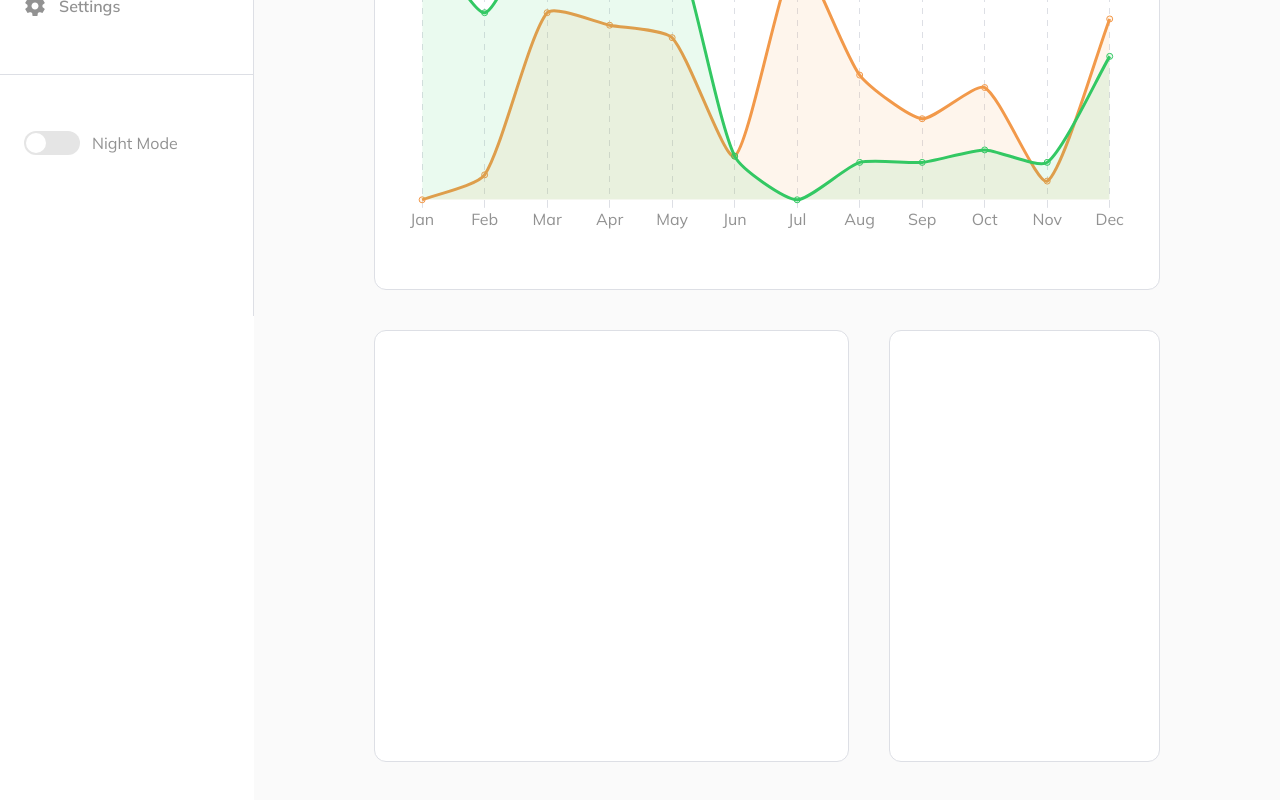
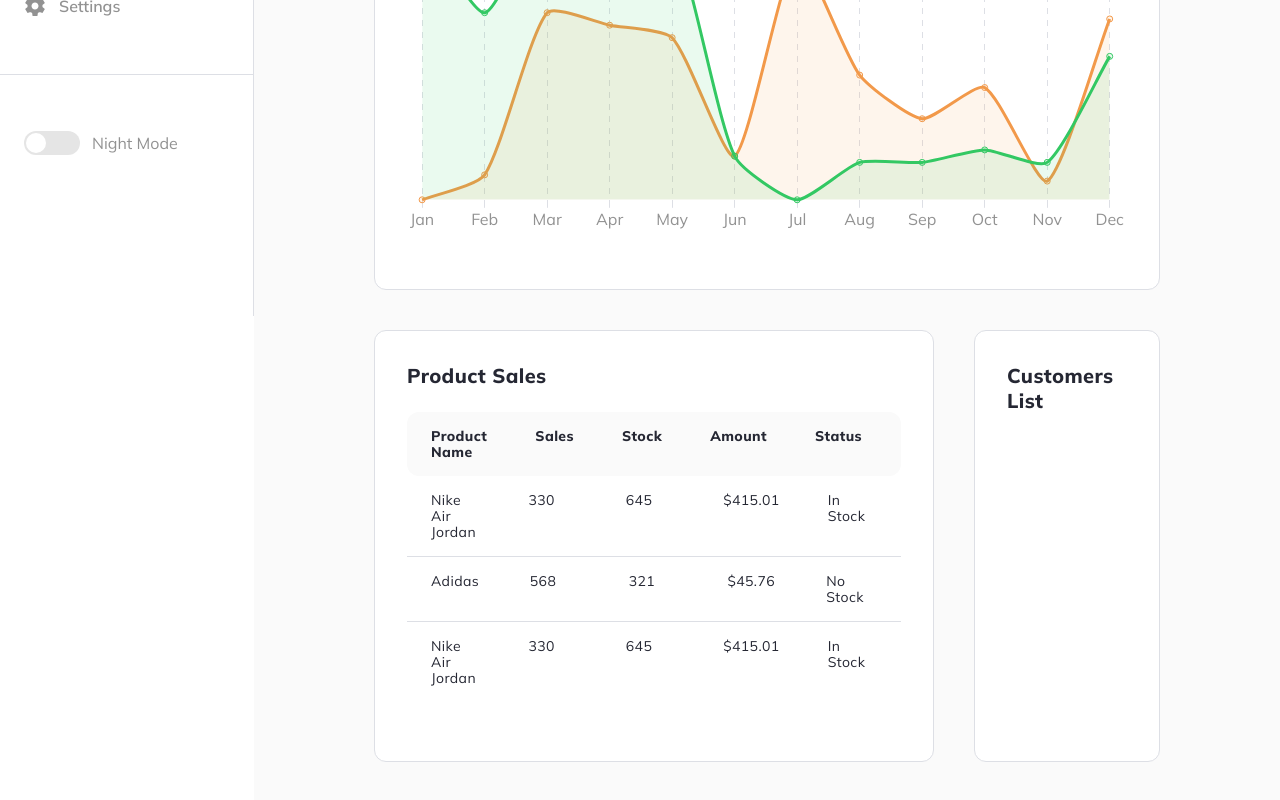
Before and after one commit to kyle4real/mestore-react-ui, a React (Create React App) app: page / in a window 1280 px wide. Shown: the part 484-1284 px from the top of the page. Built offline with nearby package versions, Linux system fonts and the light colour scheme.

Commit message:
Sales table and custom scrollbar.

```diff
--- a/src/App.js
+++ b/src/App.js
@@ -1,9 +1,7 @@
-import Home from './pages/Home';
+import Home from "./pages/Home";
 
 function App() {
-  return (
-    <Home />
-  );
+    return <Home />;
 }
 
 export default App;
--- a/src/components/Dashboard/CustomersList/CustomersList.js
+++ b/src/components/Dashboard/CustomersList/CustomersList.js
@@ -6,7 +6,15 @@ import classes from "./CustomersList.module.scss";
 const CustomersList = () => {
     const uiCtx = useContext(UiContext);
     const themeClass = uiCtx.theme === "light" ? classes.light__mode : classes.dark__mode;
-    return <div className={`${classes.customerslist} ${themeClass}`}></div>;
+    return (
+        <div className={`${classes.customerslist} ${themeClass}`}>
+            <div className={classes.customerslist__header}>
+                <h2 className={`${classes.customerslist__header__title} ${themeClass}`}>
+                    Customers List
+                </h2>
+            </div>
+        </div>
+    );
 };
 
 export default CustomersList;
--- a/src/components/Dashboard/CustomersList/CustomersList.module.scss
+++ b/src/components/Dashboard/CustomersList/CustomersList.module.scss
@@ -16,4 +16,23 @@
         background: $lightBlack;
         border: 1px solid $dividerLine;
     }
+
+    &__header {
+        display: flex;
+        margin-bottom: 24px;
+
+        &__title {
+            font-size: 20px;
+            font-weight: 700;
+            letter-spacing: $letterSpacing;
+            line-height: 25px;
+
+            &.light__mode {
+                color: $black;
+            }
+            &.dark__mode {
+                color: $white;
+            }
+        }
+    }
 }
--- a/src/components/Dashboard/Dashboard.module.scss
+++ b/src/components/Dashboard/Dashboard.module.scss
@@ -3,8 +3,7 @@
 .dashboard__container {
     margin-left: $AppBarWidth;
     width: calc(100% - 15.875rem);
-    height: 100%;
-
+    height: 1286px;
     padding: 40px 120px;
 
     &.light__mode {
--- a/src/components/Dashboard/ProductSales/ProductSales.js
+++ b/src/components/Dashboard/ProductSales/ProductSales.js
@@ -2,11 +2,21 @@ import React, { useContext } from "react";
 import UiContext from "../../../store/ui-context";
 
 import classes from "./ProductSales.module.scss";
+import SalesTable from "./SalesTable/SalesTable";
 
 const ProductSales = () => {
     const uiCtx = useContext(UiContext);
     const themeClass = uiCtx.theme === "light" ? classes.light__mode : classes.dark__mode;
-    return <div className={`${classes.productsales} ${themeClass}`}></div>;
+    return (
+        <div className={`${classes.productsales} ${themeClass}`}>
+            <div className={classes.productsales__header}>
+                <h2 className={`${classes.productsales__header__title} ${themeClass}`}>
+                    Product Sales
+                </h2>
+            </div>
+            <SalesTable />
+        </div>
+    );
 };
 
 export default ProductSales;
--- a/src/components/Dashboard/ProductSales/ProductSales.module.scss
+++ b/src/components/Dashboard/ProductSales/ProductSales.module.scss
@@ -16,4 +16,23 @@
         background: $lightBlack;
         border: 1px solid $dividerLine;
     }
+
+    &__header {
+        display: flex;
+        margin-bottom: 24px;
+
+        &__title {
+            font-size: 20px;
+            font-weight: 700;
+            letter-spacing: $letterSpacing;
+            line-height: 25px;
+
+            &.light__mode {
+                color: $black;
+            }
+            &.dark__mode {
+                color: $white;
+            }
+        }
+    }
 }
--- /dev/null
+++ b/src/components/Dashboard/ProductSales/SalesTable/SalesTable.js
@@ -0,0 +1,105 @@
+import React, { useContext } from "react";
+import UiContext from "../../../../store/ui-context";
+
+import classes from "./SalesTable.module.scss";
+
+const SalesTable = () => {
+    const uiCtx = useContext(UiContext);
+    const themeClass = uiCtx.theme === "light" ? classes.light__mode : classes.dark__mode;
+    return (
+        <table className={`${classes.table} ${themeClass}`}>
+            <thead>
+                <tr className={`${classes.table__head} ${themeClass}`}>
+                    <th>Product Name</th>
+                    <th>Sales</th>
+                    <th>Stock</th>
+                    <th>Amount</th>
+                    <th>Status</th>
+                </tr>
+            </thead>
+            <tbody>
+                <tr>
+                    <td>Nike Air Jordan</td>
+                    <td>330</td>
+                    <td>645</td>
+                    <td>$415.01</td>
+                    <td>In Stock</td>
+                </tr>
+                <tr>
+                    <td>Adidas</td>
+                    <td>568</td>
+                    <td>321</td>
+                    <td>$45.76</td>
+                    <td>No Stock</td>
+                </tr>
+                <tr>
+                    <td>Nike Air Jordan</td>
+                    <td>330</td>
+                    <td>645</td>
+                    <td>$415.01</td>
+                    <td>In Stock</td>
+                </tr>
+                <tr>
+                    <td>Nike Air Jordan</td>
+                    <td>330</td>
+                    <td>645</td>
+                    <td>$415.01</td>
+                    <td>In Stock</td>
+                </tr>
+                <tr>
+                    <td>Nike Air Jordan</td>
+                    <td>330</td>
+                    <td>645</td>
+                    <td>$415.01</td>
+                    <td>In Stock</td>
+                </tr>
+                <tr>
+                    <td>Nike Air Jordan</td>
+                    <td>330</td>
+                    <td>645</td>
+                    <td>$415.01</td>
+                    <td>In Stock</td>
+                </tr>
+                <tr>
+                    <td>Nike Air Jordan</td>
+                    <td>330</td>
+                    <td>645</td>
+                    <td>$415.01</td>
+                    <td>In Stock</td>
+                </tr>
+                <tr>
+                    <td>Nike Air Jordan</td>
+                    <td>330</td>
+                    <td>645</td>
+                    <td>$415.01</td>
+                    <td>In Stock</td>
+                </tr>
+            </tbody>
+        </table>
+    );
+};
+
+export default SalesTable;
+
+// <div className={classes.table}>
+//     <div className={`${classes.table__head} ${themeClass}`}>
+//         <div className={classes.col}>
+//             <h4 className={classes.title}>Product Name</h4>
+//         </div>
+//         <div className={classes.col}>
+//             <h4 className={classes.title}>Sales</h4>
+//         </div>
+//         <div className={classes.col}>
+//             <h4 className={classes.title}>Stock</h4>
+//         </div>
+//         <div className={classes.col}>
+//             <h4 className={classes.title}>Amount</h4>
+//         </div>
+//         <div className={classes.col}>
+//             <h4 className={classes.title}>Status</h4>
+//         </div>
+//     </div>
+//     <div className={classes.table__data}>
+//         <div className={classes.table__data__row}></div>
+//     </div>
+// </div>
--- /dev/null
+++ b/src/components/Dashboard/ProductSales/SalesTable/SalesTable.module.scss
@@ -0,0 +1,111 @@
+@import "./../../../../styles/variables.scss";
+
+.table {
+    width: 100%;
+    border-collapse: collapse;
+    // table-layout: fixed;
+
+    &__head {
+        border-radius: $borderRadius;
+
+        &.light__mode {
+            background: $lightGray;
+        }
+        &.dark__mode {
+            background: $lightBlack2;
+        }
+    }
+
+    thead tr {
+        display: flex;
+        text-align: left;
+    }
+
+    tbody {
+        display: block;
+        width: 100%;
+        overflow: auto;
+        height: 225px;
+    }
+
+    tbody tr {
+        display: flex;
+        text-align: left;
+    }
+
+    th,
+    td {
+        flex: 1;
+        width: 100%;
+        font-size: 14px;
+        font-weight: 700;
+        letter-spacing: $letterSpacing;
+        line-height: 16px;
+        padding: 16px 24px;
+    }
+
+    th:last-child {
+        margin-right: 15px;
+    }
+
+    td {
+        font-weight: 400;
+    }
+}
+
+.table.light__mode {
+    th,
+    td {
+        color: $black;
+    }
+    td {
+        border-bottom: 1px solid $dividerLineLight;
+    }
+}
+.table.dark__mode {
+    th,
+    td {
+        color: $white;
+    }
+    td {
+        border-bottom: 1px solid $dividerLine;
+    }
+}
+
+// .table {
+//     display: flex;
+//     flex-direction: column;
+
+//     &__head {
+//         display: flex;
+//         justify-content: space-between;
+//         align-items: center;
+//         padding: 16px 24px;
+//         border-radius: $borderRadius;
+
+//         &.light__mode {
+//             background: $lightGray;
+//         }
+//         &.dark__mode {
+//             background: $lightBlack2;
+//         }
+
+//         .col {
+//             flex: 1;
+//             &:not(:last-child) {
+//                 margin-right: 32px;
+//             }
+//         }
+//     }
+
+//     &__data {
+//         display: flex;
+//         flex-direction: column;
+//         padding: 16px 24px;
+
+//         &__row {
+//             display: flex;
+//             justify-content: space-between;
+//         }
+//     }
+// }
--- a/src/styles/index.scss
+++ b/src/styles/index.scss
@@ -8,11 +8,23 @@
 
 body {
     width: 100%;
-    height: 1286px;
-    // overflow: hidden;
     font-family: $mulish;
 }
 
 #root {
     height: 100%;
 }
+
+::-webkit-scrollbar {
+    width: 8px;
+}
+
+::-webkit-scrollbar-track {
+    background: $bg;
+    border-radius: $borderRadius;
+}
+
+::-webkit-scrollbar-thumb {
+    background: $darkGray;
+    border-radius: $borderRadius;
+}
```
